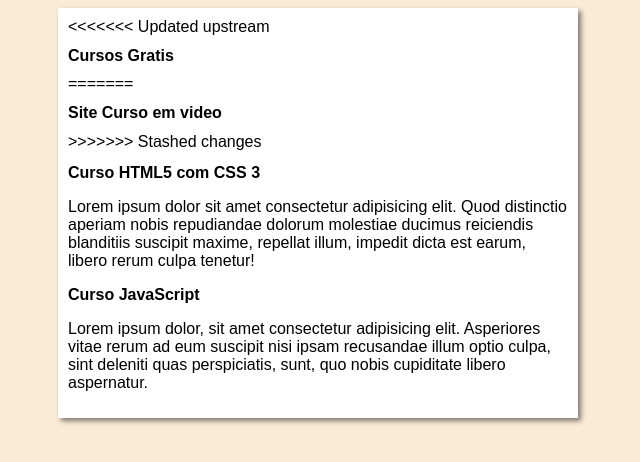
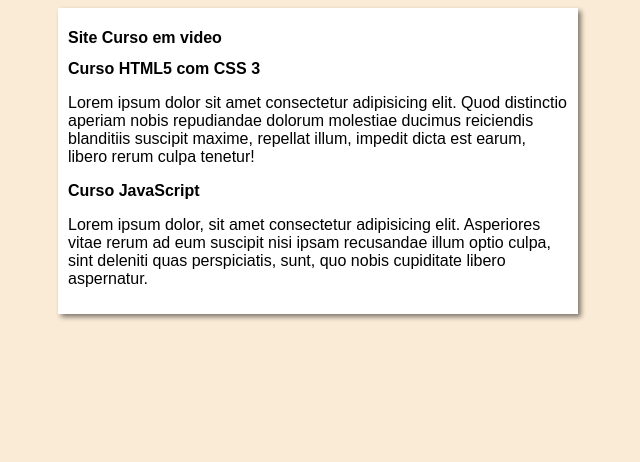
Before and after one commit to edivan220479/progeto_site, a plain HTML site: page index.html in a window 1280 px wide. Shown: the whole page, without its empty margins (322-962 px from the left). Drawn offline with Linux system fonts and the light colour scheme.

Commit message:
okiiioooppp0
gggl

```diff
--- a/index.html
+++ b/index.html
@@ -10,11 +10,7 @@
 <body>
     <main>
         <header>
-<<<<<<< Updated upstream
-            <h1>Cursos Gratis</h1>
-=======
             <h1>Site Curso em video</h1>
->>>>>>> Stashed changes
         </header>
         <article>
             <h2>Curso HTML5 com CSS 3</h2>
```
